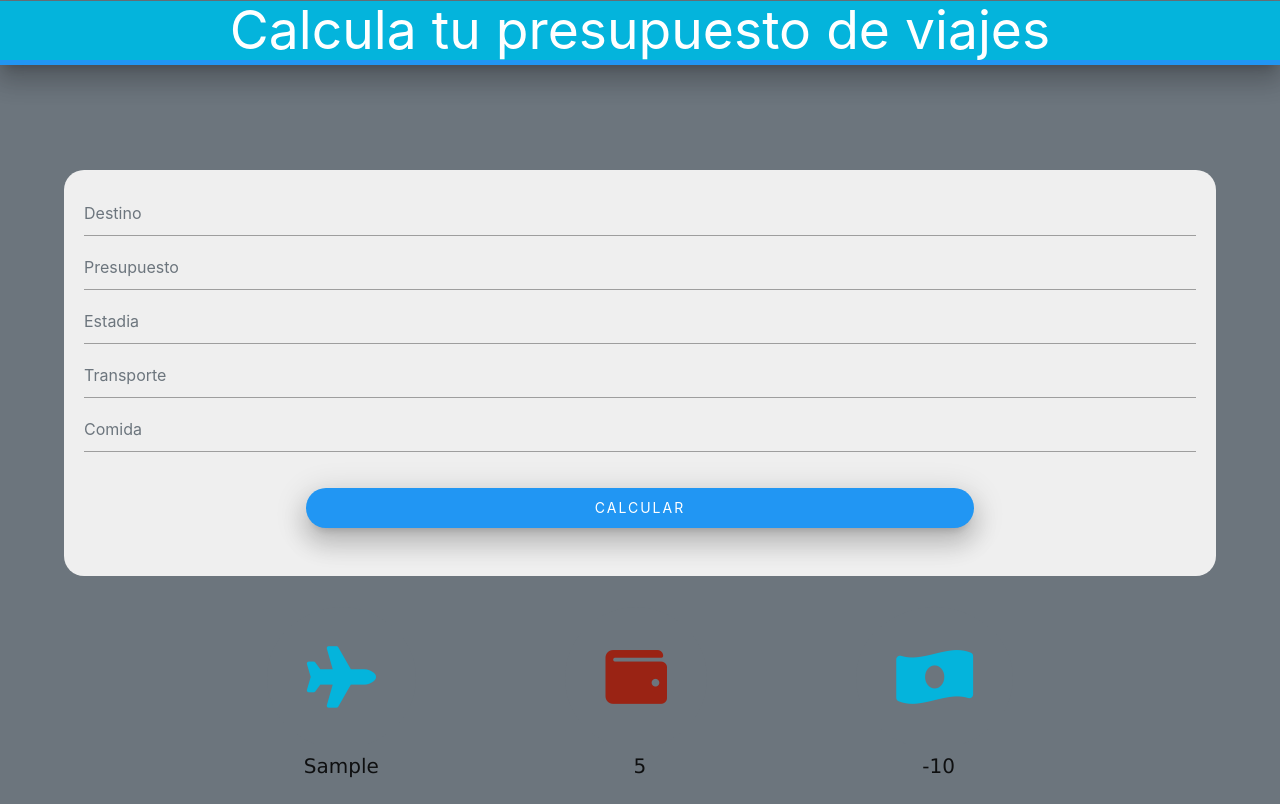
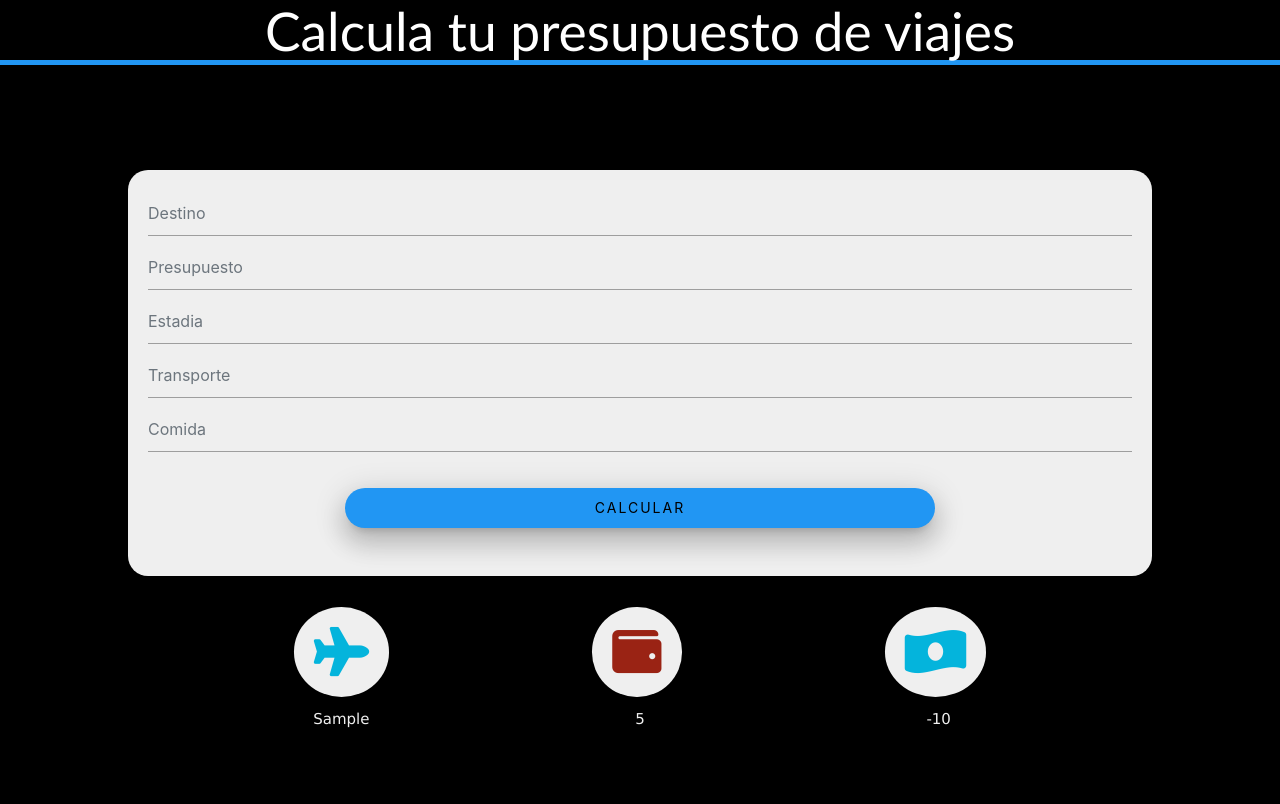
Before and after one commit to Jesusnauta/PresupuestoDeViajes, a website: page index.HTML in a window 1280 px wide. Both pictures are taken after typing "Sample", "5", "5", "5", "5" into the empty fields and a click on the input "Calcular". Drawn offline with nearby package versions, Linux system fonts and the light colour scheme.

Commit message:
💄 Update styles

```diff
--- a/styles.css
+++ b/styles.css
@@ -2,7 +2,7 @@
   margin: 0;
   padding: 0;
   box-sizing: border-box;
-  background-color: #6c757d;
+  background-color: black;
 }
 
 .navbar {
@@ -10,7 +10,9 @@
 }
 h2 {
   text-align: center;
-  background-color: #04b4dc;
+  /* background-color: #efefef; */
+  color: #fff;
+  font-family: "Gill Sans", "Gill Sans MT", Calibri, "Trebuchet MS", sans-serif;
 }
 
 .main {
@@ -22,7 +24,7 @@ h2 {
 }
 form {
   text-align: center;
-  width: 90%;
+  width: 80%;
   background-color: #efefef;
   padding: 20px;
   color: #fff;
@@ -39,7 +41,7 @@ form .btn {
   width: 60%;
   height: 40px;
   text-transform: uppercase;
-  color: #fff;
+  color: black;
   letter-spacing: 2px;
   border-radius: 20px;
   border: none;
@@ -52,9 +54,10 @@ form .btn {
   margin-top: 1em;
 }
 .fas {
-  font-size: 2.5em;
+  font-size: 2em;
   border-radius: 50%;
-  padding: 40px;
+  padding: 20px;
+  background-color: #efefef;
 }
 .fa-plane {
   color: #04b4dc;
@@ -69,11 +72,12 @@ form .btn {
 .container-data {
   display: flex;
   justify-content: space-around;
-  margin-top: -1em;
+  margin-top: -0.5em;
 }
 
 .container-data h6 {
   text-align: center;
   font-family: Verdana, Geneva, Tahoma, sans-serif;
-  font-size: 20px;
+  font-size: 15px;
+  color: #efefef;
 }
```
